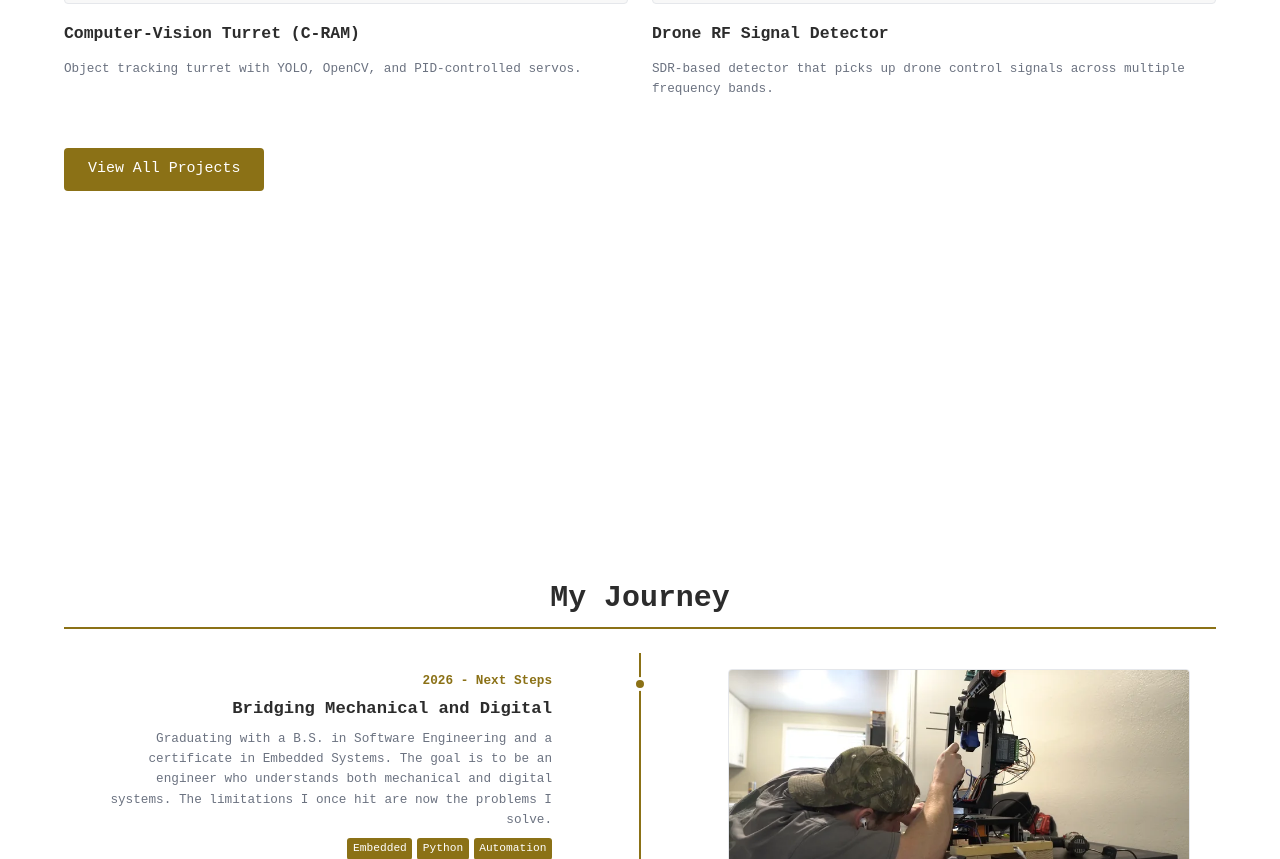
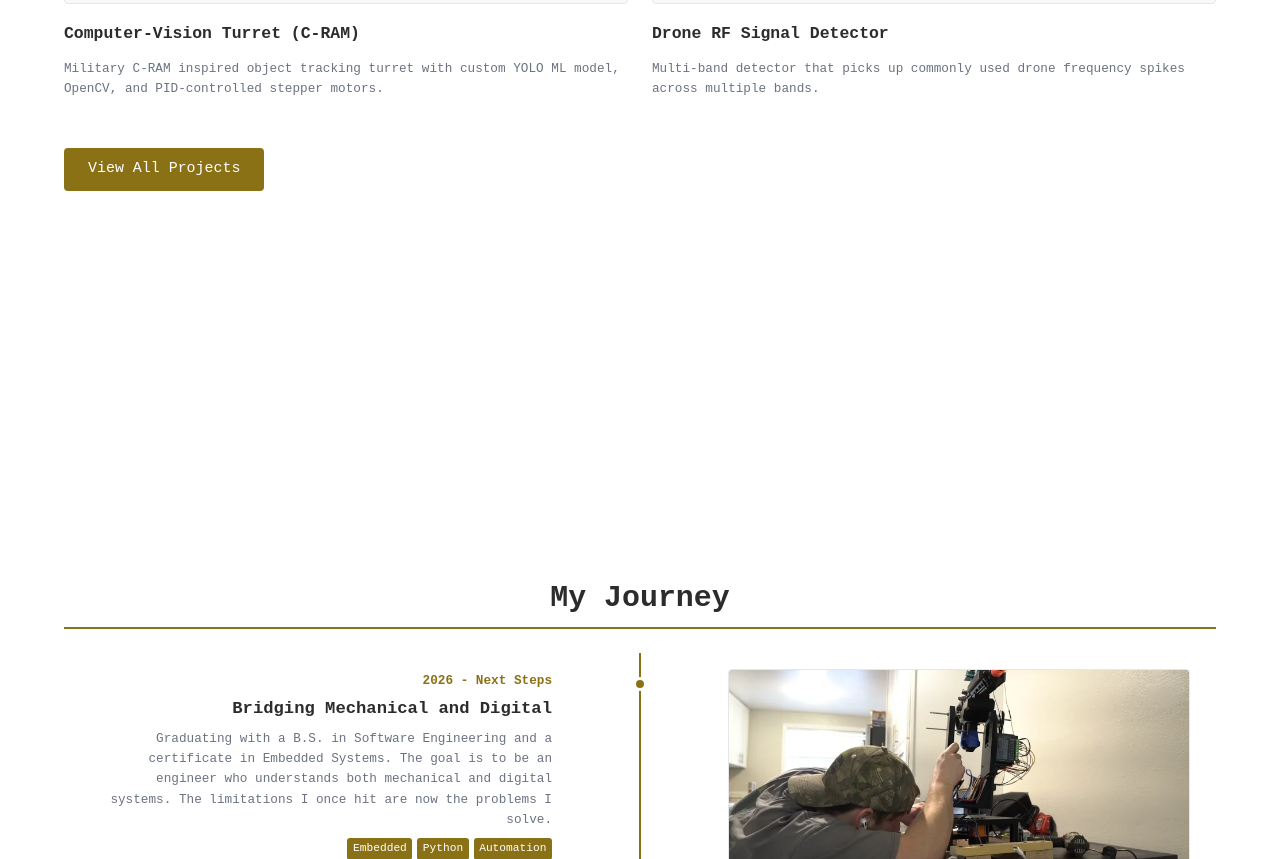
Before and after one commit to corbinpro/corbinpro.github.io, a plain HTML site: page index.html in a window 1280 px wide. Shown: the part 1194-2053 px from the top of the page. Drawn offline with Linux system fonts and the light colour scheme; grey boxes are pictures that could not be loaded.

Commit message:
featured video description edit

```diff
--- a/index.html
+++ b/index.html
@@ -60,12 +60,12 @@
             <div class="project">
                 <iframe src="https://www.youtube.com/embed/CiCFE5r0B4Y" title="CV Turret Demo" allowfullscreen loading="lazy"></iframe>
                 <h3>Computer-Vision Turret (C-RAM)</h3>
-                <p>Object tracking turret with YOLO, OpenCV, and PID-controlled servos.</p>
+                <p>Military C-RAM inspired object tracking turret with custom YOLO ML model, OpenCV, and PID-controlled stepper motors.</p>
             </div>
             <div class="project">
                 <iframe src="https://www.youtube.com/embed/zc-Dw4LfCuc?si=qTr7mRndpbpNbgwC" title="RF Detector Demo" allowfullscreen loading="lazy"></iframe>
                 <h3>Drone RF Signal Detector</h3>
-                <p>SDR-based detector that picks up drone control signals across multiple frequency bands.</p>
+                <p>Multi-band detector that picks up commonly used drone frequency spikes across multiple bands.</p>
             </div>
         </div>
 
```
